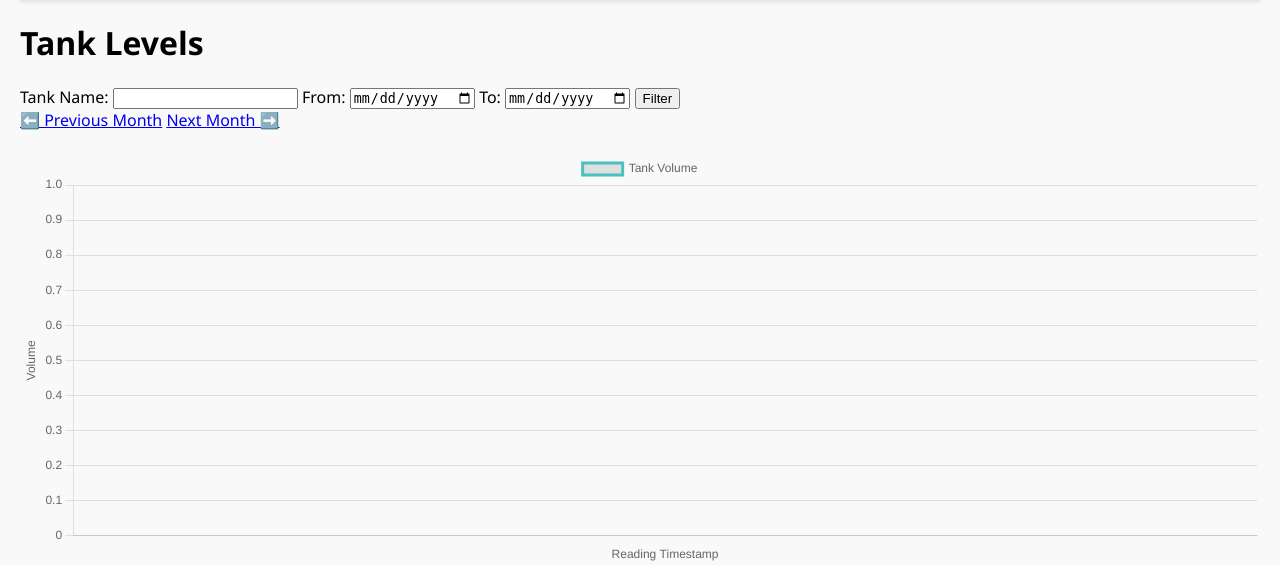
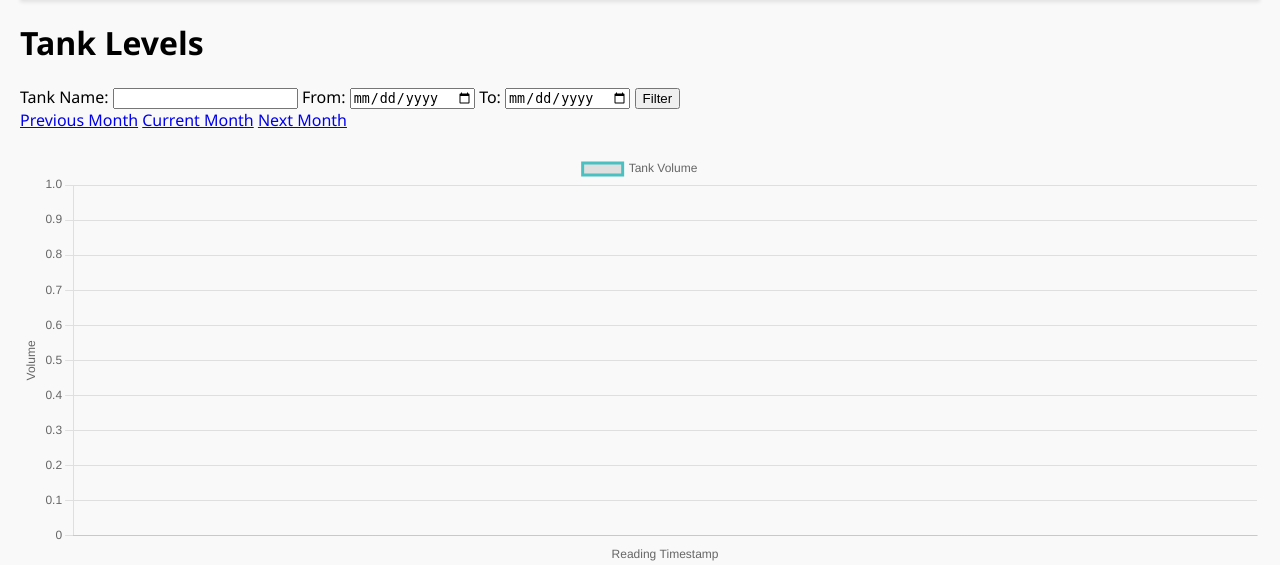
Before and after one commit to Quietsphere/flask-sql-viewer, a Flask app: template templates/tanklevels.html in a window 1280 px wide. Shown: the part 42-607 px from the top of the page. Run offline with Flask 3, Linux system fonts and the light colour scheme; the template is opened without the code that fills it: most values are stand-ins (such as "Sample title", 1, 10 or a date in 2020); some libraries are stand-ins or nearby versions.

Commit message:
fixing transactions month filters

```diff
--- a/templates/tanklevels.html
+++ b/templates/tanklevels.html
@@ -37,8 +37,9 @@
 
 <!-- Month Navigation -->
 <div>
-    <a href="{{ url_for('tanklevels', month_offset=-1) }}">⬅️ Previous Month</a>
-    <a href="{{ url_for('tanklevels', month_offset=1) }}">Next Month ➡️</a>
+    <a href="{{ url_for('tanklevels', month_offset=-1) }}">Previous Month</a>
+    <a href="{{ url_for('tanklevels', month_offset=0) }}">Current Month</a>
+    <a href="{{ url_for('tanklevels', month_offset=1) }}">Next Month</a>
 </div>
 
 
```
Also changed, not shown: templates/transactions.html (+6 -5 lines).
